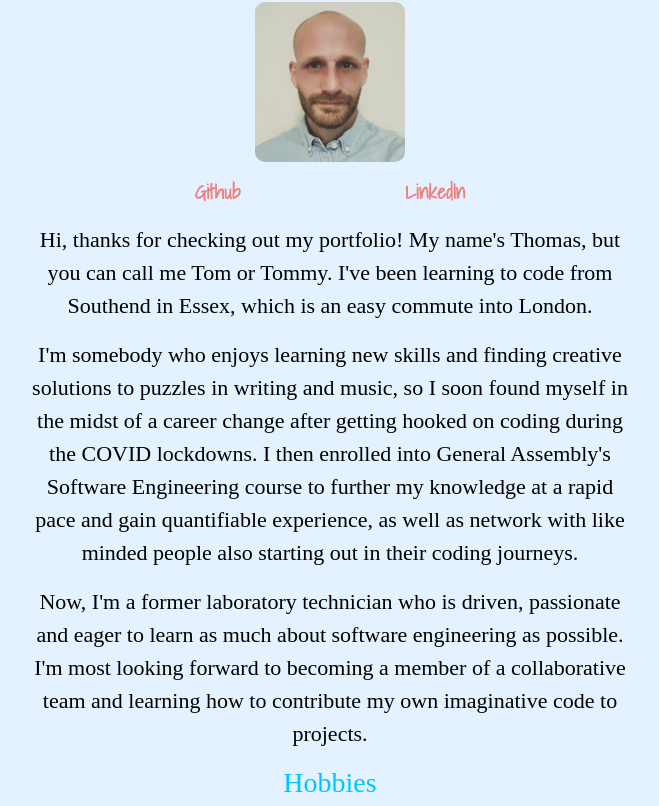
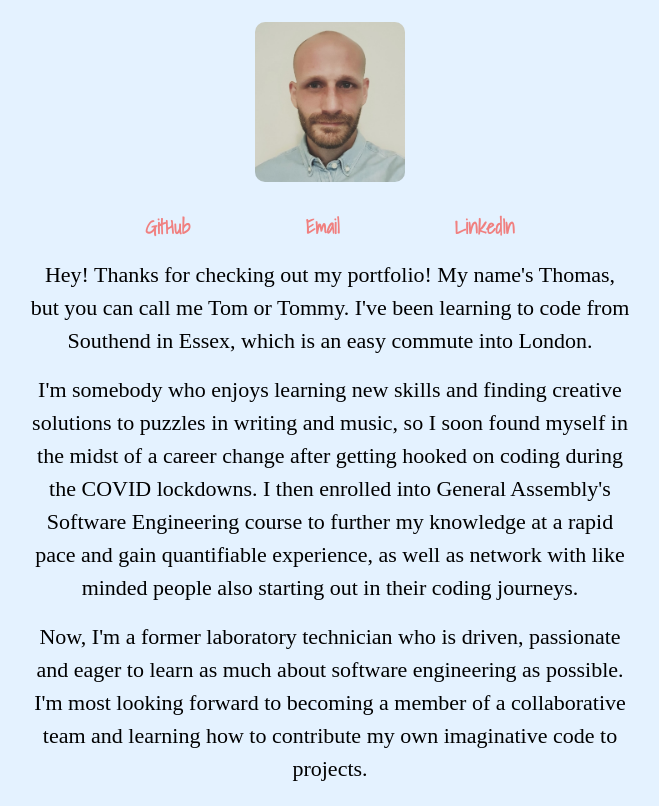
Before and after one commit to tommycroot/Portfolio, a React (Create React App) app: page /about in a window 1280 px wide. Shown: the part 248-1054 px from the top of the page, without its empty margins (310-969 px from the left). Built offline with nearby package versions, Linux system fonts and the light colour scheme; a web font is replaced by a local one.

Commit message:
finishing touches

```diff
--- a/src/components/About.js
+++ b/src/components/About.js
@@ -33,14 +33,15 @@ const About = () => {
         <h1 className='display-3' id="projectTitle">About</h1>
         <img id="me" src={images[index]}></img>
         <div className='links'>
-          <p id="aboutlink"><Link to="https://github.com/tommycroot"> Github </Link></p>
+          <p id="aboutlink"><Link to="https://github.com/tommycroot"> GitHub </Link></p>
+          <p id="aboutlink"><a href="mailto:croot.thomas@gmail.com">Email</a></p>
           <p id="aboutlink"><Link to="https://github.com/tommycroot"> LinkedIn </Link></p>
         </div>
         <div className='aboutText'>
-          <p id="aboutp">Hi, thanks for checking out my portfolio! My name&apos;s Thomas, but you can call me Tom or Tommy. I&apos;ve been learning to code from Southend in Essex, which is an easy commute into London.</p>
+          <p id="aboutp">Hey! Thanks for checking out my portfolio! My name&apos;s Thomas, but you can call me Tom or Tommy. I&apos;ve been learning to code from Southend in Essex, which is an easy commute into London.</p>
           <p id="aboutp">I&apos;m somebody who enjoys learning new skills and finding creative solutions to puzzles in writing and music, so I soon found myself in the midst of a career change after getting hooked on coding during the COVID lockdowns. I then enrolled into General Assembly&apos;s Software Engineering course to further my knowledge at a rapid pace and gain quantifiable experience, as well as network with like minded people also starting out in their coding journeys.</p>
           <p id="aboutp">Now, I&apos;m a former laboratory technician who is driven, passionate and eager to learn as much about software engineering as possible. I&apos;m most looking forward to becoming a member of a collaborative team and learning how to contribute my own imaginative code to projects.</p>
-          <h2>Hobbies</h2>
+          <h2 id="hobbies">Hobbies</h2>
           <img id="music" src={music}></img>
           <img id="ball" src={ball}></img>
           <p id="aboutp">I enjoy a huge variety of music and I love to play classical guitar. I particularly enjoy rearranging popular and old songs into my own arrangements, as well as writing my own original music which is occasionally posted to social media. I love the expression of creativity, the journey of problem solving and mastering a particular musical phrase, as well as the meditative state my mind is in whilst playing. </p>
--- a/src/components/Skills.js
+++ b/src/components/Skills.js
@@ -39,7 +39,7 @@ const Skills = () => {
         <p id="skillsP"><span id="skillSpan">Storage:</span> Heroku</p>
         <p id="skillsP"><span id="skillSpan">Version Control:</span> Git/GitHub</p>
         <p id="skillsP"><span id="skillSpan">Security:</span> Bcrypt, JSON Web Token</p>
-        <p id="skillsP"><span id="skillSpan">Other:</span> Slack, Trello</p>
+        <p id="skillsP"><span id="skillSpan">Other:</span> Netlify, Slack, Trello, Excalidraw, Figma</p>
         <p id="skillsP"><span id="skillSpan">Soft:</span> Communication, Creative Writing, Team Management, Project Management, Collaboration</p>
       </div>
     </main>
--- a/src/styles/main.scss
+++ b/src/styles/main.scss
@@ -73,6 +73,10 @@ h1 {
     background-color: #e4f2ff;
     border-radius: 8px;
   }
+}
+
+#hobbies {
+  font-weight: 600;
 }
 
 h2 {
@@ -470,6 +474,7 @@ a {
   height: 160px;
   width: 150px;
   border-radius: 10px;
+  margin: 20px 0px 15px 0px;
 }
 
 #ice {
```
